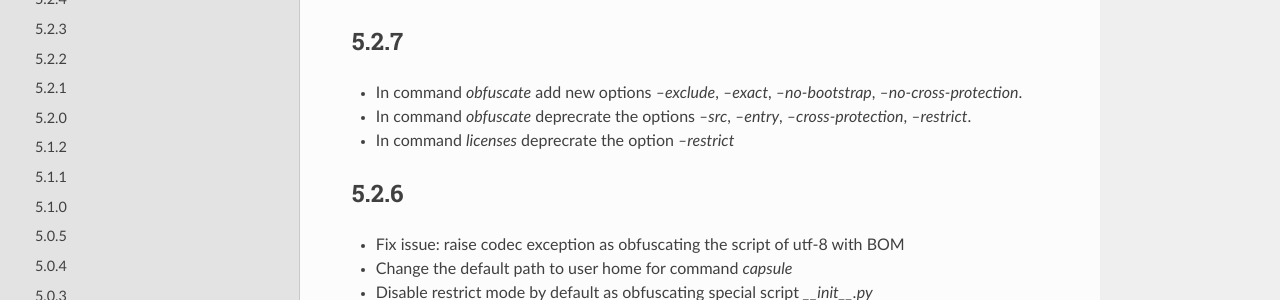
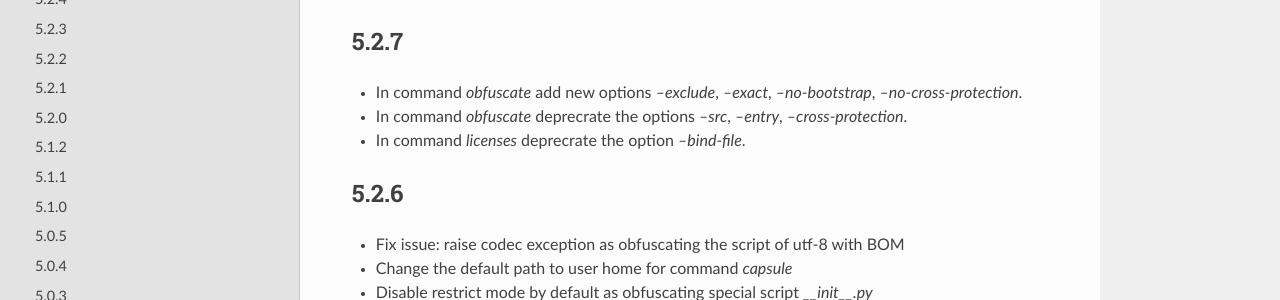
Before and after one commit to dashingsoft/pyarmor, a Sphinx documentation site: the page built from docs/change-logs.rst, in a window 1280 px wide and 900 px high. Shown: the part 135-435 px from the top of the window. Built offline with Sphinx 7.4.7 and the Read the Docs theme 2.0.0, drawn with Linux system fonts in a browser that asks for light colours.

```diff
--- a/docs/change-logs.rst
+++ b/docs/change-logs.rst
@@ -8,8 +8,8 @@
 * In command `obfuscate` add new options `--exclude`, `--exact`,
   `--no-bootstrap`, `--no-cross-protection`.
 * In command `obfuscate` deprecrate the options `--src`, `--entry`,
-  `--cross-protection`, `--restrict`.
-* In command `licenses` deprecrate the option `--restrict`
+  `--cross-protection`.
+* In command `licenses` deprecrate the option `--bind-file`.
 
 5.2.6
 -----
```
Also changed, not shown: 1 other file.
